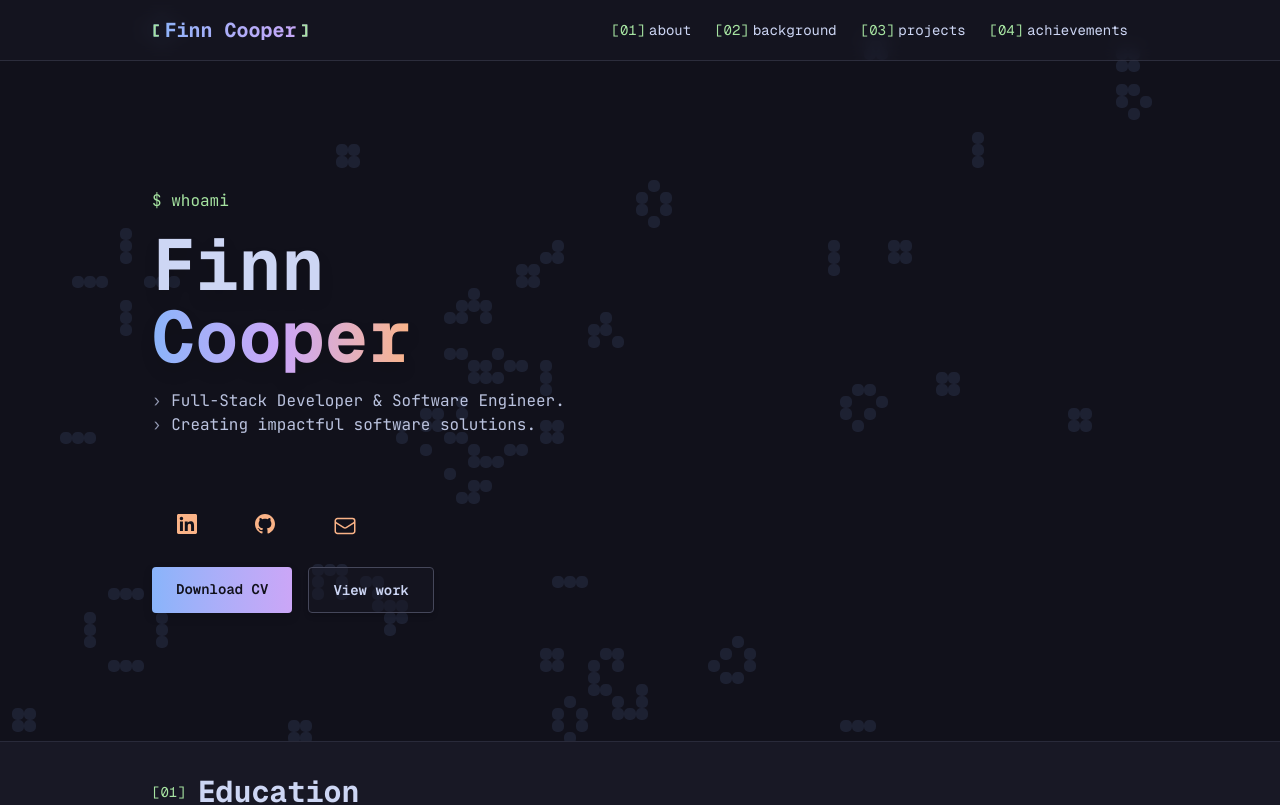
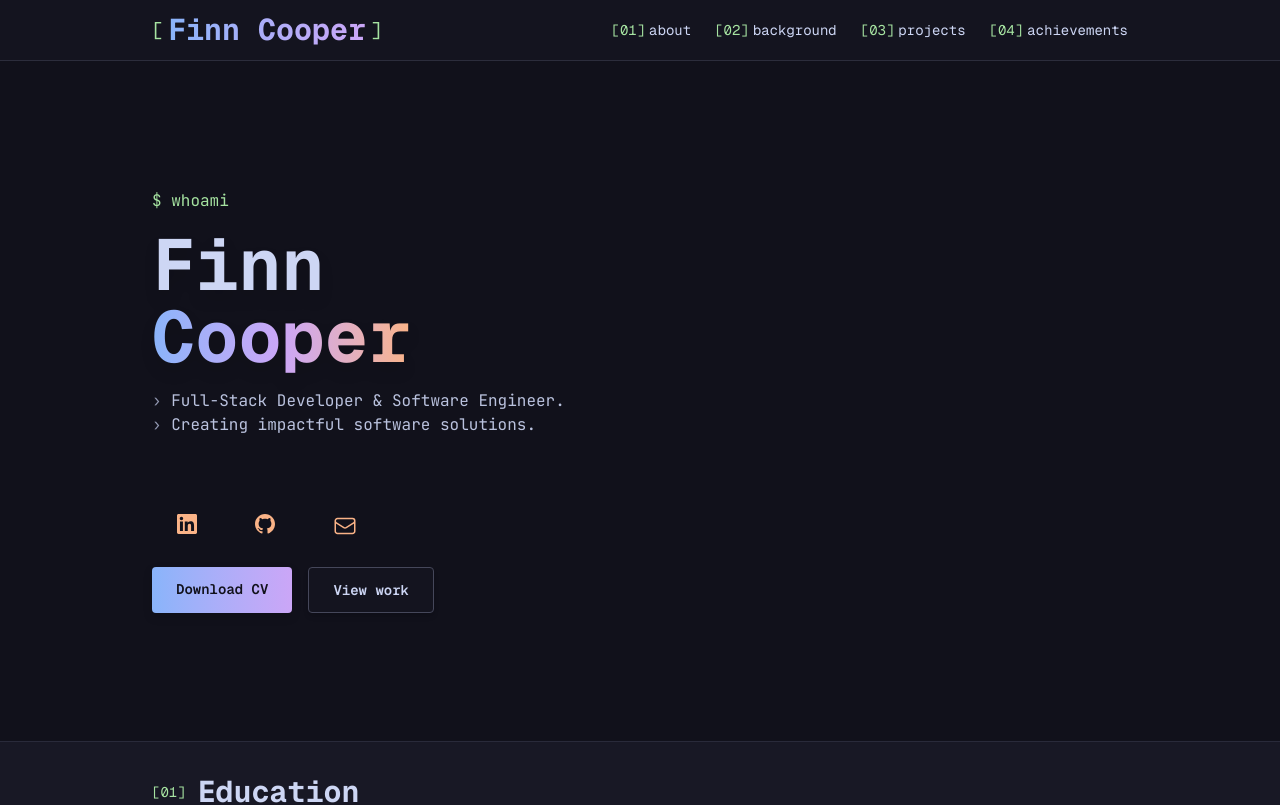
Before and after one commit to sd22404/portfolio, a Next.js app: page /portfolio/ in a window 1280 px wide. Shown: the top 805 px of the page. Built offline with nearby package versions, Linux system fonts and the light colour scheme.

Commit message:
header title improvement

```diff
--- a/app/components/Header.tsx
+++ b/app/components/Header.tsx
@@ -13,13 +13,13 @@ export default function Header({ links = [] as LinkItem[] }) {
             <div className="max-w-5xl 2xl:max-w-7xl mx-auto px-6">
                 <nav className="flex items-center justify-between">
                     <Link
-                        variant="underline"
+                        variant="button"
                         href="/#"
-                        className="py-4 gap-1 inline-flex items-center font-mono text-xl font-bold bg-gradient-to-r from-accent to-accent-secondary bg-clip-text text-transparent text-nowrap transition-all duration-300 hover:scale-105"
+                        className="py-3 gap-1 inline-flex items-center hover:scale-105"
                     >
-                        <Text variant="ornament">[</Text>
-                        <span>Finn Cooper</span>
-                        <Text variant="ornament">]</Text>
+                        <Text variant="ornament" className='text-xl!'>[</Text>
+                        <span className="font-bold text-3xl bg-gradient-to-r from-accent to-accent-secondary bg-clip-text text-transparent text-nowrap">Finn Cooper</span>
+                        <Text variant="ornament" className='text-xl!'>]</Text>
                     </Link>
 
                     <div className="ml-6 flex flex-1 overflow-x-auto min-w-0 scroll-smooth hide-scrollbar">
--- a/app/components/Projects.tsx
+++ b/app/components/Projects.tsx
@@ -66,7 +66,7 @@ export const projects: Project[] = [
     slug: "portfolio-website",
     ticker: "WEB",
     title: "Portfolio Website",
-    description: "This very website, built with Next.js! Built to showcase my other projects and experience.",
+    description: "This very website, built with Next.js! Showcases my other projects and experience.",
     source: "https://github.com/sd22404/portfolio",
     tags: ["Next.js", "React", "TypeScript", "Tailwind CSS", "CI/CD"],
   },
@@ -74,7 +74,7 @@ export const projects: Project[] = [
     slug: "valorant-tracker",
     ticker: "VAL",
     title: "Valorant Tracker",
-    description: "A desktop app to provide easy access to in-game information like current store, current match, and match history.",
+    description: "A WIP desktop app to provide easy access to in-game information like current store, current match, and match history.",
     source: "https://github.com/lm22433/valorant-store-tracker",
     tags: ["Tauri", "Rust", "React", "TypeScript", "REST APIs"],
   }
--- a/app/components/sub/GoLBackground.tsx
+++ b/app/components/sub/GoLBackground.tsx
@@ -84,13 +84,7 @@ export default function Background() {
             context.setTransform(dpr, 0, 0, dpr, 0, 0);
             createGrid(width, height);
 
-            // reset animation
-            if (raf > 0) cancelAnimationFrame(raf);
-            start = performance.now();
-            last = performance.now();
-            interval = 1000 / FPS;
-            stopped = false;
-            raf = requestAnimationFrame(loop);
+            startLoop();
         }
 
         function index(x: number, y: number) {
@@ -152,6 +146,17 @@ export default function Background() {
             raf = 0;
         }
 
+        function startLoop() {
+            // reset animation
+            if (!stopped) return;
+            start = performance.now();
+            last = performance.now();
+            interval = 1000 / FPS;
+            stopped = false;
+            if (raf > 0) cancelAnimationFrame(raf);
+            raf = requestAnimationFrame(loop);
+        }
+
         function loop(now: number) {
             raf = requestAnimationFrame(loop);
 
@@ -181,6 +186,8 @@ export default function Background() {
         const onVisibility = () => {
             if (document.hidden) {
                 stopLoop();
+            } else if(!document.hidden) {
+                startLoop();
             }
         };
         document.addEventListener("visibilitychange", onVisibility);
```
